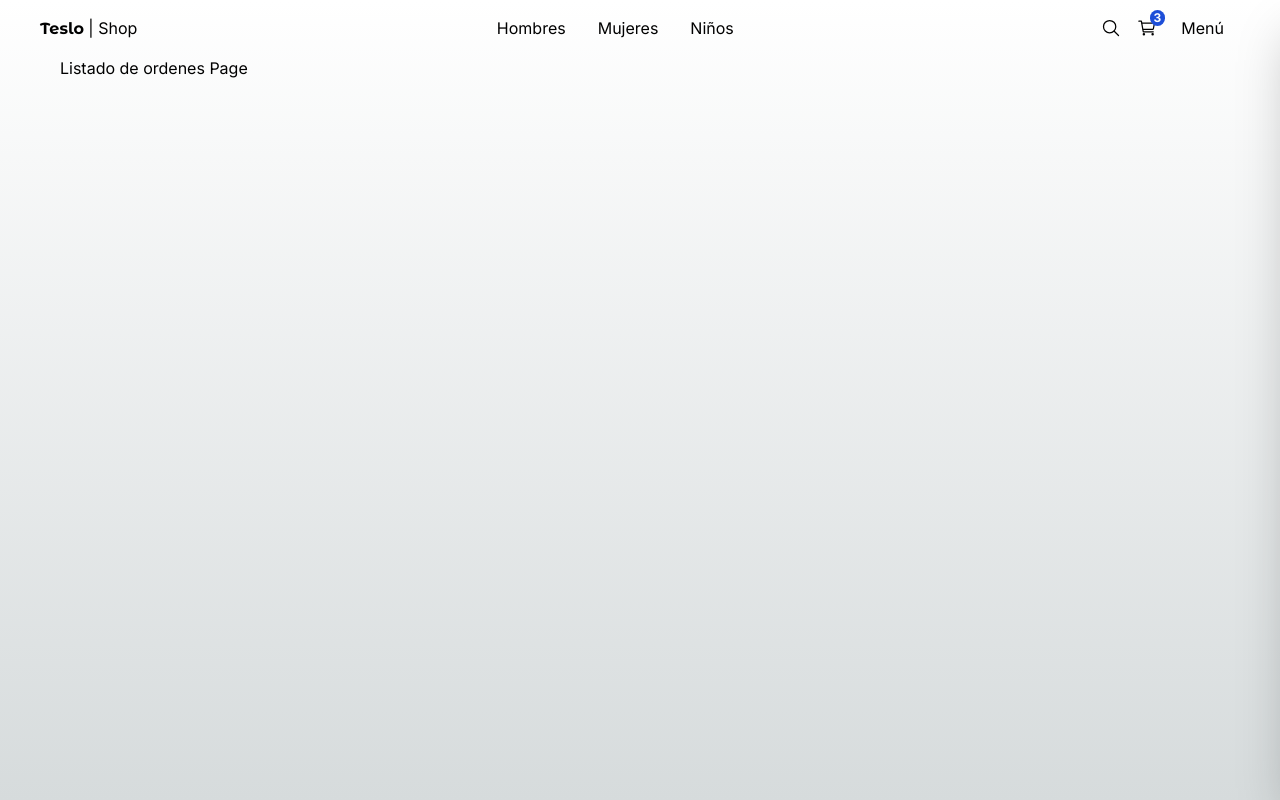
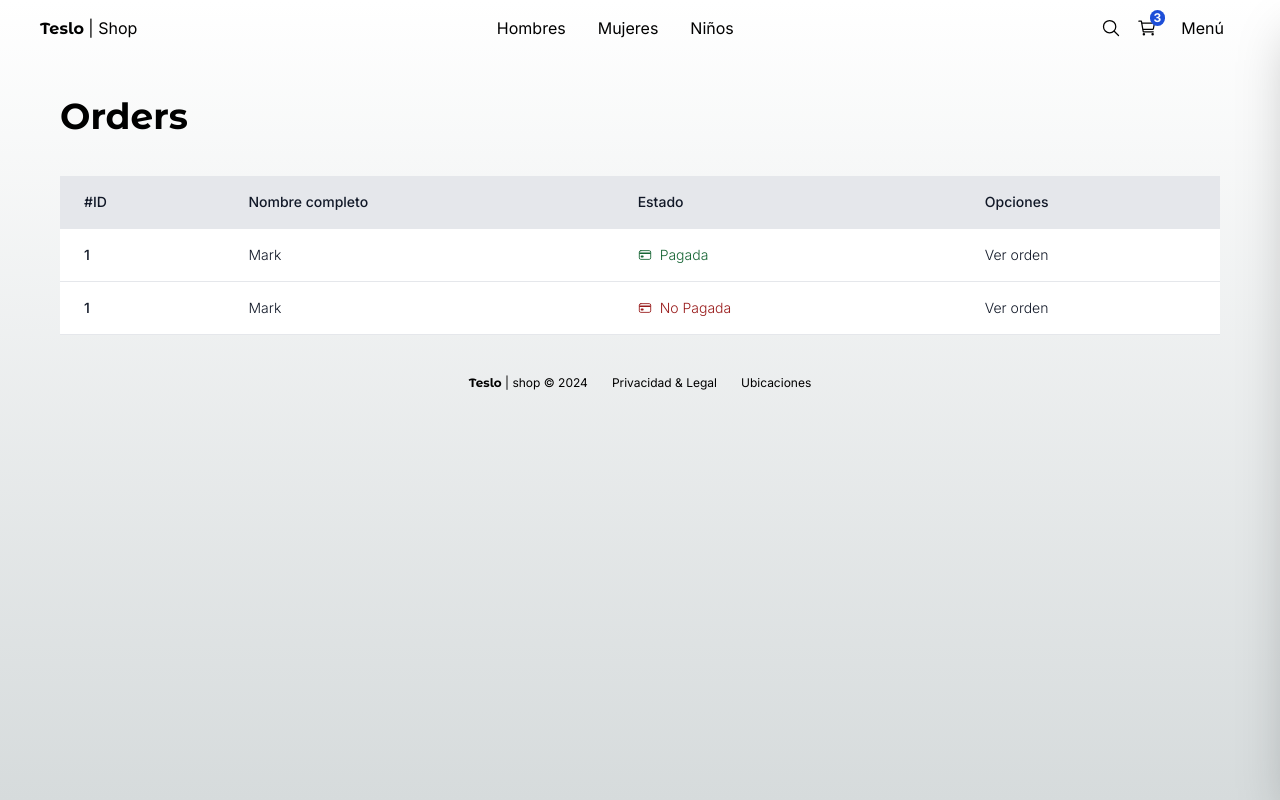
Before and after one commit to CopyDawg/teslo_shop, a Next.js app: page /orders in a window 1280 px wide. Built offline with nearby package versions, Linux system fonts and the light colour scheme.

Commit message:
Finished frontend

```diff
--- a/src/app/(shop)/cart/page.tsx
+++ b/src/app/(shop)/cart/page.tsx
@@ -2,6 +2,7 @@
 import { initialData } from "@/seed/seed";
 import Image from "next/image";
 import Link from "next/link";
+import { redirect } from "next/navigation";
 
 const productsInCart = [
     initialData.products[0],
@@ -10,6 +11,11 @@
 ]
 
 export default function() {
+
+    if(productsInCart.length === 0) {
+        redirect('/empty');
+    }
+
     return (
         <div className="flex justify-center items-center mb-72 px-10 sm:px-0">
             <div className="flex flex-col w-[1000px]">
@@ -47,7 +53,7 @@
                         }
                     </div>
                     {/* Checkout */}
-                    <div className="bg-white rounded-xl shadow-xl p-7">
+                    <div className="bg-white rounded-xl shadow-xl p-7 h-fit">
                         <h2 className="text-2xl mb-2">Resumen de orden</h2>
                         <div className="grid grid-cols-2">
                             <span>No. productos</span>
--- a/src/app/(shop)/empty/page.tsx
+++ b/src/app/(shop)/empty/page.tsx
@@ -1,8 +1,16 @@
+import Link from "next/link";
+import { IoCartOutline } from "react-icons/io5";
 
 export default function() {
     return (
-        <div>
-            <h1>Empty Page</h1>
+        <div className="flex justify-center items-center h-[800px]">
+            <IoCartOutline size={80} className="mx-5"/>
+            <div className="flex flex-col items-center">
+                <h1 className="text-xl font-semibold">Tu carrito está vacío</h1>
+                <Link href='/' className="text-blue-500 mt-2 text-4xl">
+                    Regresar
+                </Link>
+            </div>
         </div>
     );
 }
--- a/src/app/(shop)/layout.tsx
+++ b/src/app/(shop)/layout.tsx
@@ -1,4 +1,4 @@
-import { Sidebar, TopMenu } from "@/components";
+import { Footer, Sidebar, TopMenu } from "@/components";
 
 export default function ShopLayout({
     children
@@ -12,6 +12,7 @@
             <div className="px-0 sm:px-10">
                 {children}
             </div>
+            <Footer/>
         </main>
     );
 }
--- a/src/app/(shop)/orders/page.tsx
+++ b/src/app/(shop)/orders/page.tsx
@@ -1,8 +1,64 @@
+import { Title } from '@/components';
 
-export default function() {
+import Link from 'next/link';
+import { IoCardOutline } from 'react-icons/io5';
+
+export default function () {
     return (
-        <div>
-            <h1>Listado de ordenes Page</h1>
-        </div>
+        <>
+            <Title title="Orders" />
+            <div className="mb-10">
+                <table className="min-w-full">
+                    <thead className="bg-gray-200 border-b">
+                        <tr>
+                            <th scope="col" className="text-sm font-medium text-gray-900 px-6 py-4 text-left">
+                                #ID
+                            </th>
+                            <th scope="col" className="text-sm font-medium text-gray-900 px-6 py-4 text-left">
+                                Nombre completo
+                            </th>
+                            <th scope="col" className="text-sm font-medium text-gray-900 px-6 py-4 text-left">
+                                Estado
+                            </th>
+                            <th scope="col" className="text-sm font-medium text-gray-900 px-6 py-4 text-left">
+                                Opciones
+                            </th>
+                        </tr>
+                    </thead>
+                    <tbody>
+                        <tr className="bg-white border-b transition duration-300 ease-in-out hover:bg-gray-100">
+                            <td className="px-6 py-4 whitespace-nowrap text-sm font-medium text-gray-900">1</td>
+                            <td className="text-sm text-gray-900 font-light px-6 py-4 whitespace-nowrap">
+                                Mark
+                            </td>
+                            <td className="flex items-center text-sm  text-gray-900 font-light px-6 py-4 whitespace-nowrap">
+                                <IoCardOutline className="text-green-800" />
+                                <span className='mx-2 text-green-800'>Pagada</span>
+                            </td>
+                            <td className="text-sm text-gray-900 font-light px-6 ">
+                                <Link href="/orders/123" className="hover:underline">
+                                    Ver orden
+                                </Link>
+                            </td>
+                        </tr>
+                        <tr className="bg-white border-b transition duration-300 ease-in-out hover:bg-gray-100">
+                            <td className="px-6 py-4 whitespace-nowrap text-sm font-medium text-gray-900">1</td>
+                            <td className="text-sm text-gray-900 font-light px-6 py-4 whitespace-nowrap">
+                                Mark
+                            </td>
+                            <td className="flex items-center text-sm  text-gray-900 font-light px-6 py-4 whitespace-nowrap">
+                                <IoCardOutline className="text-red-800" />
+                                <span className='mx-2 text-red-800'>No Pagada</span>
+                            </td>
+                            <td className="text-sm text-gray-900 font-light px-6 ">
+                                <Link href="/orders/123" className="hover:underline">
+                                    Ver orden
+                                </Link>
+                            </td>
+                        </tr>
+                    </tbody>
+                </table>
+            </div>
+        </>
     );
 }
--- a/src/app/auth/layout.tsx
+++ b/src/app/auth/layout.tsx
@@ -5,8 +5,10 @@
     children: React.ReactNode;
 }) {
     return (
-        <main className="min-h-screen bg-gray-500">
-            {children}
+        <main className="flex justify-center">
+            <div className="w-full sm:w-[350px] px-10">
+                {children}
+            </div>
         </main>
     );
 }
--- a/src/app/auth/login/page.tsx
+++ b/src/app/auth/login/page.tsx
@@ -1,9 +1,35 @@
-import { titleFont } from "@/config/fonts";
+import { titleFont } from '@/config/fonts';
+import Link from 'next/link';
 
-export default function() {
+export default function () {
   return (
-    <div className="">
-      <h1>Login Page</h1>
+    <div className="flex flex-col min-h-screen pt-32 sm:pt-52">
+      <h1 className={ `${ titleFont.className } text-4xl mb-5` }>Ingresar</h1>
+      <div className="flex flex-col">
+        <label htmlFor="email">Correo electrónico</label>
+        <input
+          className="px-5 py-2 border bg-gray-200 rounded mb-5"
+          type="email" />
+        <label htmlFor="email">Contraseña</label>
+        <input
+          className="px-5 py-2 border bg-gray-200 rounded mb-5"
+          type="email" />
+        <button
+          className="btn-primary">
+          Ingresar
+        </button>
+        {/* divisor line */ }
+        <div className="flex items-center my-5">
+          <div className="flex-1 border-t border-gray-500"></div>
+          <div className="px-2 text-gray-800">O</div>
+          <div className="flex-1 border-t border-gray-500"></div>
+        </div>
+        <Link
+          href="/auth/new-account"
+          className="btn-secondary text-center">
+          Crear una nueva cuenta
+        </Link>
+      </div>
     </div>
   );
 }
--- a/src/app/auth/new-account/page.tsx
+++ b/src/app/auth/new-account/page.tsx
@@ -1,9 +1,39 @@
-import { titleFont } from "@/config/fonts";
+import { titleFont } from '@/config/fonts';
+import Link from 'next/link';
 
-export default function() {
+export default function () {
   return (
-    <div className="">
-      <h1>Register Page</h1>
+    <div className="flex flex-col min-h-screen pt-32 sm:pt-52">
+      <h1 className={ `${ titleFont.className } text-4xl mb-5` }>Registrar cuenta</h1>
+      <div className="flex flex-col">
+        <label htmlFor="email">Nombre completo</label>
+        <input
+          className="px-5 py-2 border bg-gray-200 rounded mb-5"
+          type="text" />
+        <label htmlFor="email">Correo electrónico</label>
+        <input
+          className="px-5 py-2 border bg-gray-200 rounded mb-5"
+          type="email" />
+        <label htmlFor="email">Contraseña</label>
+        <input
+          className="px-5 py-2 border bg-gray-200 rounded mb-5"
+          type="email" />
+        <button
+          className="btn-primary">
+          Crear cuenta
+        </button>
+        {/* divisor line */ }
+        <div className="flex items-center my-5">
+          <div className="flex-1 border-t border-gray-500"></div>
+          <div className="px-2 text-gray-800">O</div>
+          <div className="flex-1 border-t border-gray-500"></div>
+        </div>
+        <Link
+          href="/auth/login"
+          className="btn-secondary text-center">
+          Iniciar sesión
+        </Link>
+      </div>
     </div>
   );
 }
--- a/src/components/index.ts
+++ b/src/components/index.ts
@@ -1,9 +1,10 @@
+export * from './product/quantity-selector/QuantitySelector'
+export * from './product/size-selector/SizeSelector'
 export * from './product/slideshow/ProductMobileSlideshow'
 export * from './product/slideshow/ProductSlideshow'
-export * from './product/quantity-selector/QuantitySelector'
-export * from './product/size-selector/SizeSelector'
 export * from './products/product-grid/ProductGrid'
 export * from './products/product-grid/ProductGridItem'
+export * from './ui/footer/Footer'
 export * from './ui/not-found/PageNotFound'
 export * from './ui/sidebar/Sidebar'
 export * from './ui/title/Title'
--- /dev/null
+++ b/src/components/ui/footer/Footer.tsx
@@ -0,0 +1,21 @@
+import { titleFont } from "@/config/fonts"
+import Link from "next/link"
+
+export const Footer = () => {
+    return (
+        <div className="flex w-full justify-center text-xs mb-10">
+            <Link href='/' className="mx-3">
+                <span className={`${titleFont.className} antialiased font-bold`}>Teslo </span>
+                <span>| shop</span>
+                <span> © {new Date().getFullYear()}</span>
+            </Link>
+            <Link href='/' className="mx-3">
+                Privacidad & Legal
+            </Link>
+            <Link href='/' className="mx-3">
+                Ubicaciones
+            </Link>
+
+        </div>
+    )
+}
--- a/src/components/ui/sidebar/SidebarButton.tsx
+++ b/src/components/ui/sidebar/SidebarButton.tsx
@@ -11,9 +11,9 @@
     return (
         <Link
             href={href}
-            className="flex items-center mt-10 p-2 hover:bg-gray-100 rounded transition-all"
+            className="flex items-center mt-7 p-2 hover:bg-gray-100 rounded transition-all"
         >
-            <Icon size={30} />
+            <Icon size={27} />
             <span className="ml-3 text-xl">{text}</span>
         </Link>
     )
```
